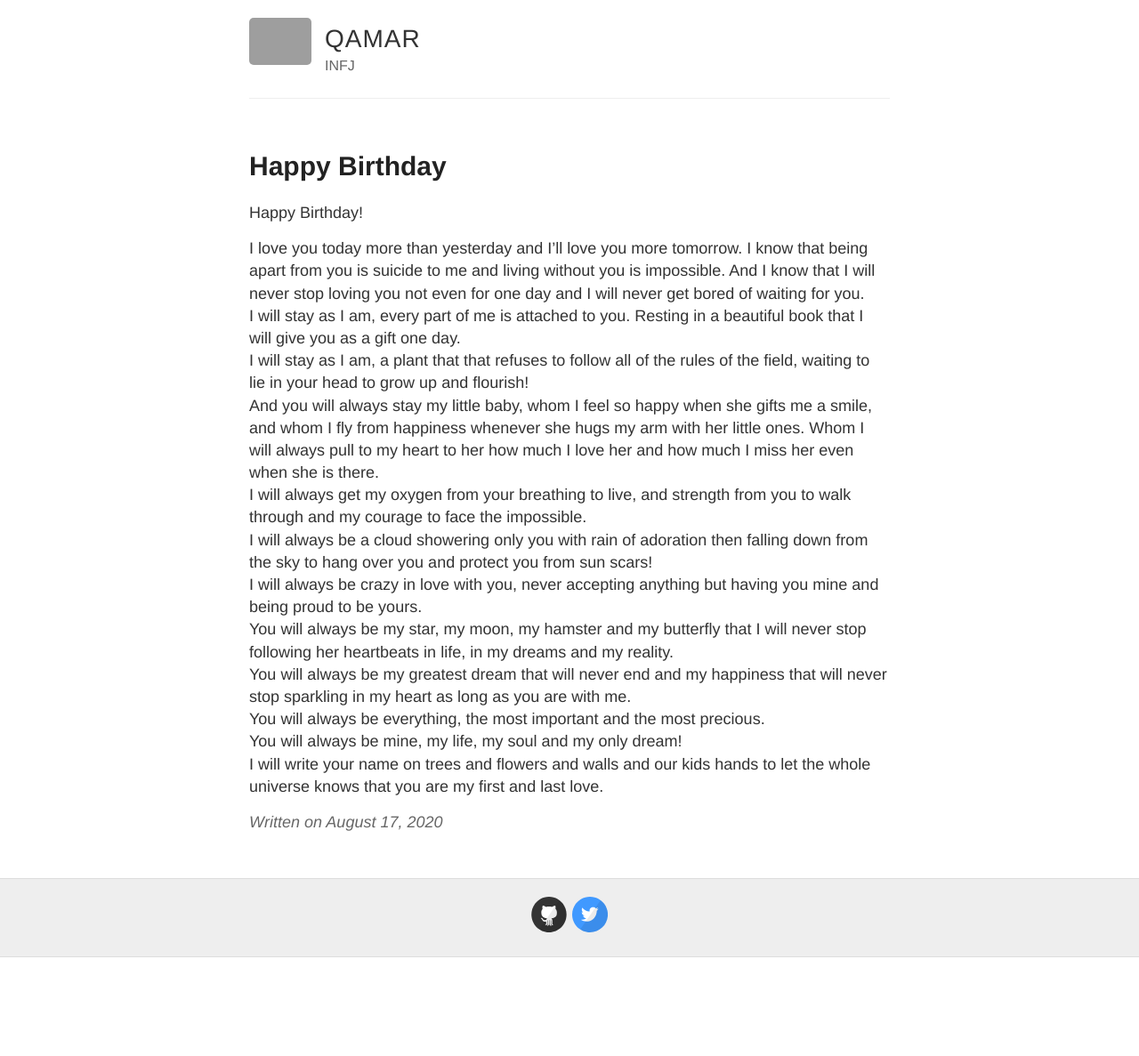
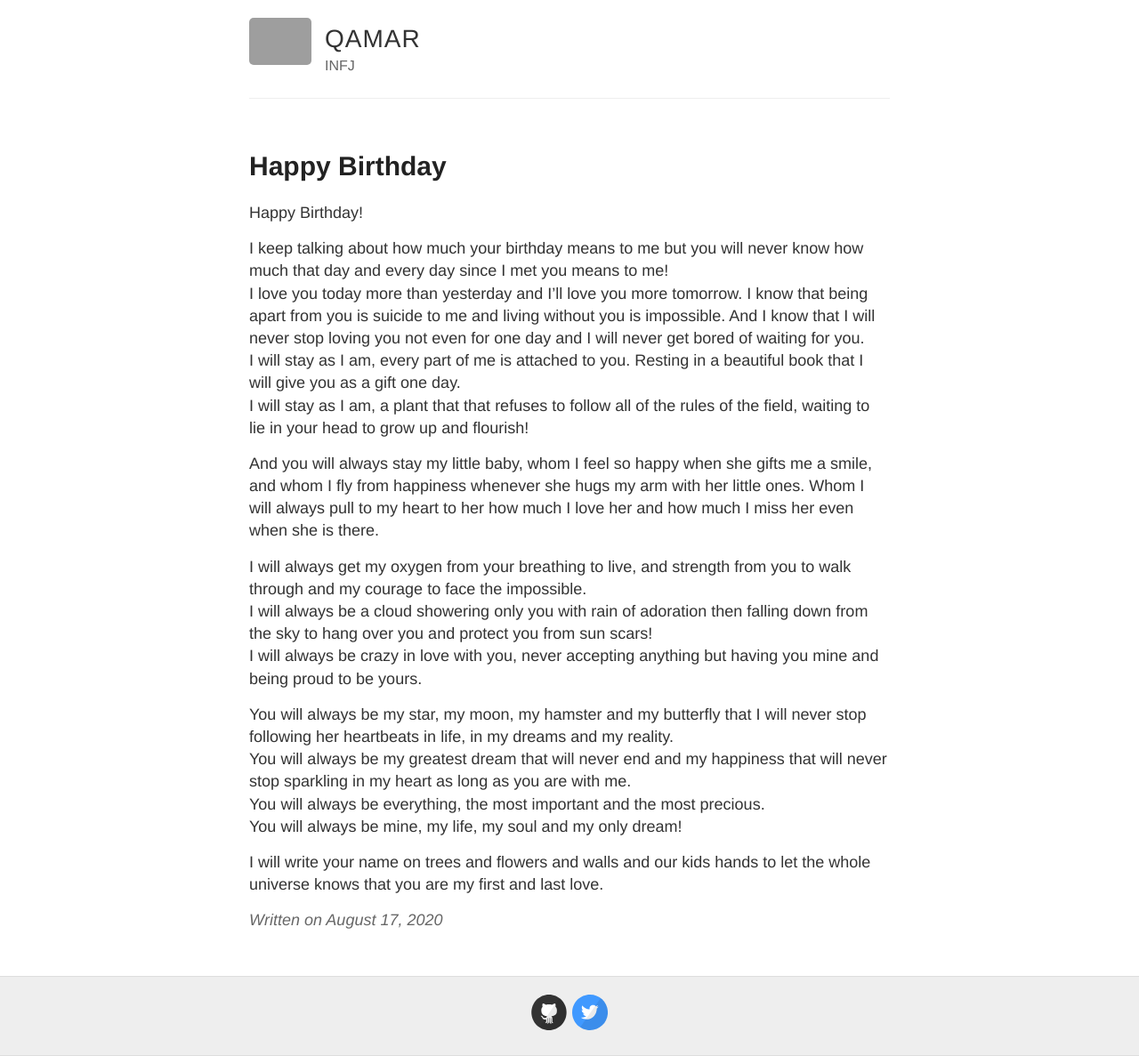
Before and after one commit to aelasr/aelasr.github.io, a Jekyll site: the page built from _posts/2020-08-17-Happy-Birthday.md, in a window 1280 px wide. Shown: the whole page at 89% size. Built offline with Jekyll 4.4.1, drawn with Linux system fonts in a browser that asks for light colours; before the commit the page ends 1076 px from its top, so only the background shows below that; grey boxes are pictures that could not be loaded.

Commit message:
Update 2020-08-17-Happy-Birthday.md

```diff
--- a/_posts/2020-08-17-Happy-Birthday.md
+++ b/_posts/2020-08-17-Happy-Birthday.md
@@ -5,16 +5,24 @@ title: Happy Birthday
 
 Happy Birthday!
 
-
+I keep talking about how much your birthday means to me but you will never know how much that day and every day since I met you means to me!
 I love you today more than yesterday and I'll love you more tomorrow. I know that being apart from you is suicide to me and living without you is impossible. And I know that I will never stop loving you not even for one day and I will never get bored of waiting for you.
 I will stay as I am, every part of me is attached to you. Resting in a beautiful book that I will give you as a gift one day.
 I will stay as I am, a plant that that refuses to follow all of the rules of the field, waiting to lie in your head to grow up and flourish!
+
+
 And you will always stay my little baby, whom I feel so happy when she gifts me a smile, and whom I fly from happiness whenever she hugs my arm with her little ones. Whom I will always pull to my heart to her how much I love her and how much I miss her even when she is there.
+
+
 I will always get my oxygen from your breathing to live, and strength from you to walk through and my courage to face the impossible.
 I will always be a cloud showering only you with rain of adoration then falling down from the sky to hang over you and protect you from sun scars!
 I will always be crazy in love with you, never accepting anything but having you mine and being proud to be yours.
+
+
 You will always be my star, my moon, my hamster and my butterfly that I will never stop following her heartbeats in life, in my dreams and my reality.
 You will always be my greatest dream that will never end and my happiness that will never stop sparkling in my heart as long as you are with me.
 You will always be everything, the most important and the most precious.
 You will always be mine, my life, my soul and my only dream!
+
+
 I will write your name on trees and flowers and walls and our kids hands to let the whole universe knows that you are my first and last love.
```
